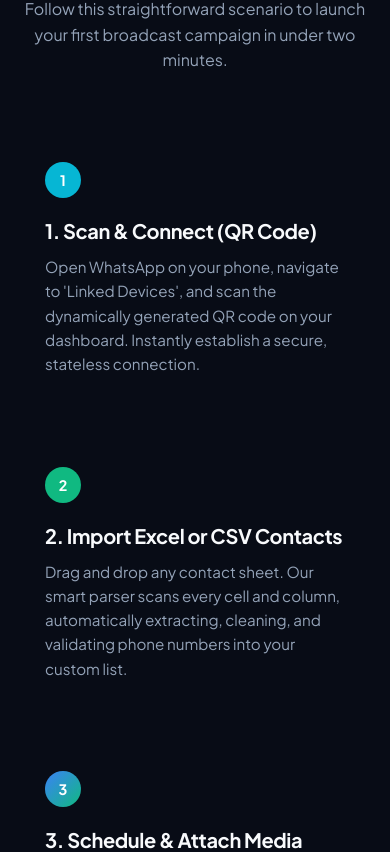
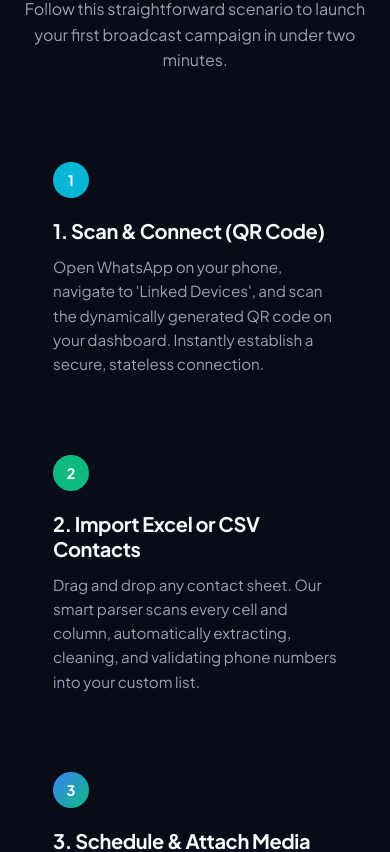
Before and after one commit to jayvaddoriya/whatsapp-auto-message, a React (Vite) app in the folder frontend/: page / in a window 390 px wide. Shown: the part 1500-2352 px from the top of the page. Built offline with nearby package versions, Linux system fonts and the light colour scheme; no server answers.

Commit message:
style: enforce strict 3-column side-to-side layout for workflow steps on desktop/tablet

```diff
--- a/frontend/src/components/Landing.jsx
+++ b/frontend/src/components/Landing.jsx
@@ -494,11 +494,7 @@
         </div>
 
         {/* Detailed steps columns */}
-        <div style={{
-          display: 'grid',
-          gridTemplateColumns: 'repeat(auto-fit, minmax(280px, 1fr))',
-          gap: '2.5rem'
-        }}>
+        <div className="workflow-steps-grid">
           <div className="workflow-step-card" style={{ display: 'flex', flexDirection: 'column', gap: '0.75rem' }}>
             <div style={{
               display: 'flex',
@@ -1478,6 +1474,22 @@
           }
         }
 
+        /* Workflow Steps Grid */
+        .workflow-steps-grid {
+          display: grid;
+          grid-template-columns: repeat(3, 1fr);
+          gap: 2.5rem;
+          max-width: 1280px;
+          margin: 0 auto;
+        }
+        @media (max-width: 768px) {
+          .workflow-steps-grid {
+            grid-template-columns: 1fr !important;
+            gap: 1.75rem;
+            padding: 0 0.5rem;
+          }
+        }
+
         /* Features Grid Responsiveness */
         .features-grid {
           display: grid;
```
